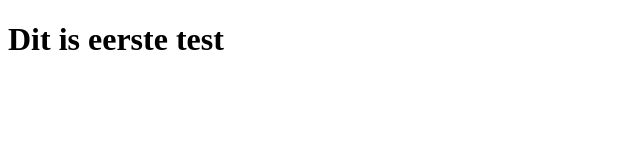
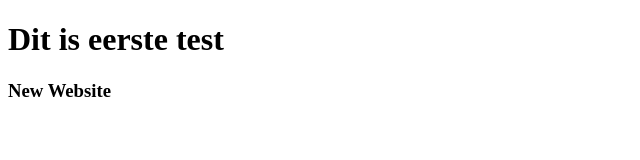
Before and after one commit to capamy/test, a plain HTML site: page index.html in a window 1280 px wide. Shown: the whole page, without its empty margins (0-640 px from the left). Drawn offline with Linux system fonts and the light colour scheme.

Commit message:
aanpassing

```diff
--- a/index.html
+++ b/index.html
@@ -7,5 +7,6 @@
 </head>
 <body>
     <h1>Dit is eerste test</h1>
+    <h3>New Website</h3>
 </body>
 </html>
```
